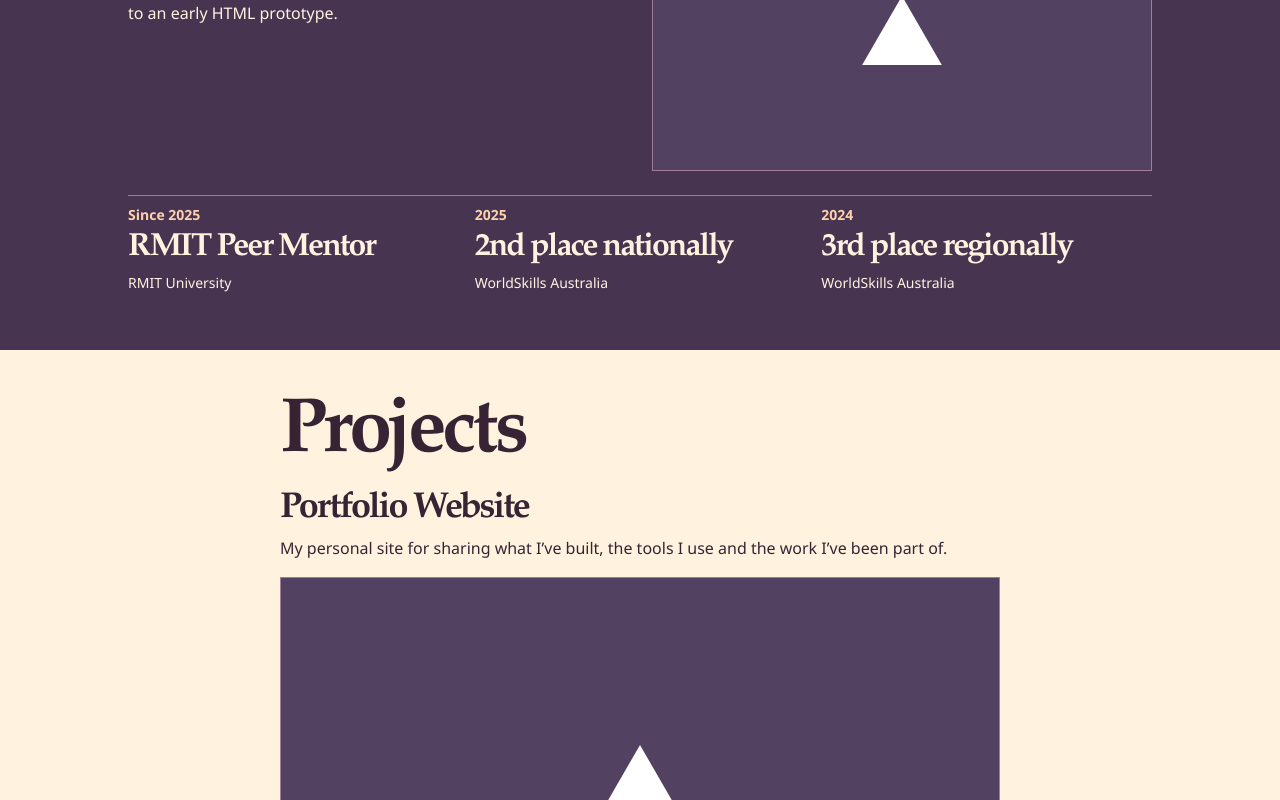
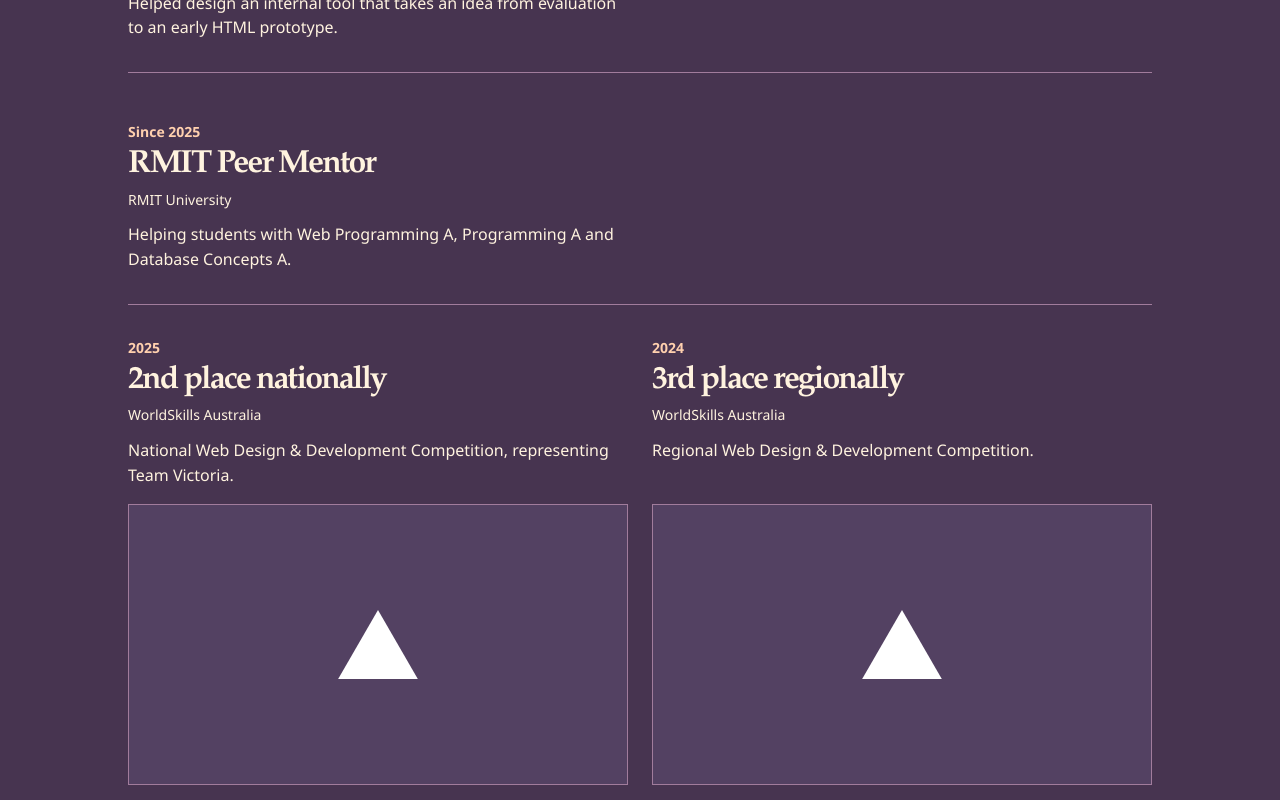
Before and after one commit to Marcell-J-Sugianto/portfolio, a Next.js app: page / in a window 1280 px wide. Shown: the part 1820-2620 px from the top of the page. Built offline with nearby package versions, Linux system fonts and the light colour scheme.

Commit message:
style: Changed some picture placements in the experience section and restyled it to have more separation

```diff
--- /dev/null
+++ b/src/components/ExperienceEntry.tsx
@@ -0,0 +1,34 @@
+import Image from "next/image";
+
+import styles from "@/styles/ExperienceEntry.module.css";
+
+type ExperienceEntryProps = {
+  date: string;
+  title: string;
+  organisation: string;
+  description: string;
+  image?: { src: string; alt: string };
+};
+
+export default function ExperienceEntry({
+  date,
+  title,
+  organisation,
+  description,
+  image,
+}: ExperienceEntryProps) {
+  return (
+    <article className={styles.entry}>
+      <p className={styles.date}>{date}</p>
+      <h3>{title}</h3>
+      <p className={styles.organisation}>{organisation}</p>
+      <p className={styles.description}>{description}</p>
+      {image && (
+        <div className={styles.media}>
+          <Image src={image.src} alt={image.alt} width={80} height={69} />
+        </div>
+      )}
+      {!image && <div className={styles.separator} aria-hidden="true" />}
+    </article>
+  );
+}
--- a/src/pages/index.tsx
+++ b/src/pages/index.tsx
@@ -2,6 +2,7 @@ import Head from "next/head";
 import Image from "next/image";
 import { useEffect, useRef } from "react";
 
+import ExperienceEntry from "@/components/ExperienceEntry";
 import StackSection from "@/components/StackSection";
 import styles from "@/styles/Home.module.css";
 
@@ -21,9 +22,28 @@ const stack = [
 ];
 
 const milestones = [
-  { date: "Since 2025", title: "RMIT Peer Mentor", organisation: "RMIT University" },
-  { date: "2025", title: "2nd place nationally", organisation: "WorldSkills Australia" },
-  { date: "2024", title: "3rd place regionally", organisation: "WorldSkills Australia" },
+  {
+    date: "Since 2025",
+    title: "RMIT Peer Mentor",
+    organisation: "RMIT University",
+    description: "Helping students with Web Programming A, Programming A and Database Concepts A.",
+  },
+  {
+    date: "2025",
+    title: "2nd place nationally",
+    organisation: "WorldSkills Australia",
+    description: "National Web Design & Development Competition, representing Team Victoria.",
+    image: { src: "/vercel.svg", alt: "" },
+    paired: true,
+  },
+  {
+    date: "2024",
+    title: "3rd place regionally",
+    organisation: "WorldSkills Australia",
+    description: "Regional Web Design & Development Competition.",
+    image: { src: "/vercel.svg", alt: "" },
+    paired: true,
+  },
 ];
 
 function ImagePlaceholder() {
@@ -169,22 +189,17 @@ export default function Home() {
         <section id="experience" className={styles.band} aria-labelledby="experience-title" data-nav-dark>
           <div className={styles.shell + " " + styles.section}>
             <h2 id="experience-title">Experience</h2>
-            <article className={styles.feature}>
-              <div>
-                <p><time dateTime="2026">2026</time></p>
-                <h3>UX Designer</h3>
-                <p>RMIT × Telstra muru-D</p>
-                <p>Helped design an internal tool that takes an idea from evaluation to an early HTML prototype.</p>
-              </div>
-              <ImagePlaceholder />
-            </article>
+            <ExperienceEntry
+              date="2026"
+              title="UX Designer"
+              organisation="RMIT × Telstra muru-D"
+              description="Helped design an internal tool that takes an idea from evaluation to an early HTML prototype."
+            />
 
             <ul className={styles.timeline} aria-label="Earlier experience">
-              {milestones.map(({ date, title, organisation }) => (
-                <li key={title}>
-                  <p>{date}</p>
-                  <h3>{title}</h3>
-                  <p>{organisation}</p>
+              {milestones.map(({ date, title, organisation, description, image, paired }) => (
+                <li key={title} className={paired ? styles.timelineHalf : undefined}>
+                  <ExperienceEntry date={date} title={title} organisation={organisation} description={description} image={image} />
                 </li>
               ))}
             </ul>
--- /dev/null
+++ b/src/styles/ExperienceEntry.module.css
@@ -0,0 +1,42 @@
+.entry {
+  display: flex;
+  flex-direction: column;
+  height: 100%;
+  min-width: 0;
+}
+
+.date {
+  color: var(--accent);
+  font-size: 14px;
+  font-weight: 600;
+}
+
+.entry h3 {
+  margin-block: 0.4rem;
+  font: bold clamp(22px, 2.8vw, 32px)/1.03 var(--font-heading);
+  letter-spacing: -0.06em;
+}
+
+.organisation {
+  font-size: 14px;
+}
+
+.description {
+  max-width: 55ch;
+  margin-top: 0.75rem;
+  margin-bottom: 1rem;
+}
+
+.media {
+  display: grid;
+  place-items: center;
+  aspect-ratio: 16 / 9;
+  margin-top: auto;
+  border: 1px solid var(--outline);
+  background: var(--placeholder);
+}
+
+.separator {
+  margin-top: 1rem;
+  border-bottom: 1px solid var(--outline);
+}
--- a/src/styles/Home.module.css
+++ b/src/styles/Home.module.css
@@ -62,7 +62,6 @@
 }
 
 .shoreNotes,
-.feature,
 .stackGroups {
   display: grid;
   gap: 1.5rem;
@@ -90,31 +89,37 @@
 
 .timeline {
   display: grid;
-  grid-auto-rows: 1fr;
-  padding: 0 0 0 1.25rem;
-  margin: 1.5rem 0 0;
-  border-inline-start: 1px solid var(--outline);
+  gap: 0 1.5rem;
+  padding: 0;
+  margin: 0;
   list-style: none;
 }
 
-.timeline li {
-  padding-block: 0.5rem;
+.timeline > li {
+  padding-block: 1.5rem 0.5rem;
+}
+
+.section > .timeline {
+  margin-top: 1.5rem;
 }
 
 /* At tablet widths, the wider content pairs sit side by side. */
 @media (min-width: 48rem) {
   .shoreNotes,
-  .feature,
   .stackGroups {
     grid-template-columns: repeat(2, minmax(0, 1fr));
   }
 
   .timeline {
-    grid-template-columns: repeat(3, minmax(0, 1fr));
-    gap: 1rem;
-    border-inline-start: 0;
-    border-block-start: 1px solid var(--outline);
-    padding-inline-start: 0;
+    grid-template-columns: repeat(2, minmax(0, 1fr));
+  }
+
+  .timeline > li {
+    grid-column: 1 / -1;
+  }
+
+  .timeline > .timelineHalf {
+    grid-column: span 1;
   }
 }
 
@@ -276,28 +281,11 @@
   color: var(--coast-sand);
 }
 
-.feature h3,
 .project h3 {
   font: bold clamp(23px, 4vw, 36px)/1.03 var(--font-heading);
   letter-spacing: -0.06em;
 }
 
-.feature p + p { margin-top: 6px; }
-.feature p:first-child,
-.feature h3 + p,
-.timeline li > p:first-child {
-  color: var(--accent);
-  font-size: 14px;
-  font-weight: 600;
-}
-
-.timeline h3 {
-  font: bold clamp(22px, 2.8vw, 32px)/1.03 var(--font-heading);
-  letter-spacing: -0.06em;
-  margin-block: 7px;
-}
-
-.timeline li > p:last-child { font-size: 14px; }
 .media { border: 1px solid #a17c9c; }
 
 footer.band { background: var(--ocean); }
```
